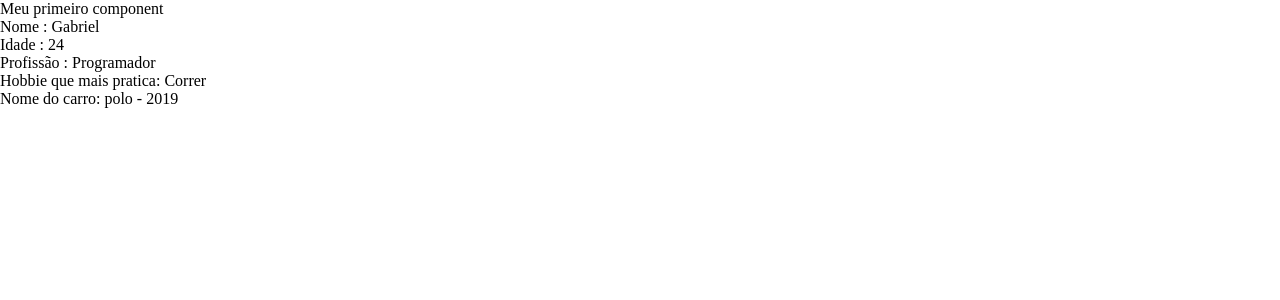
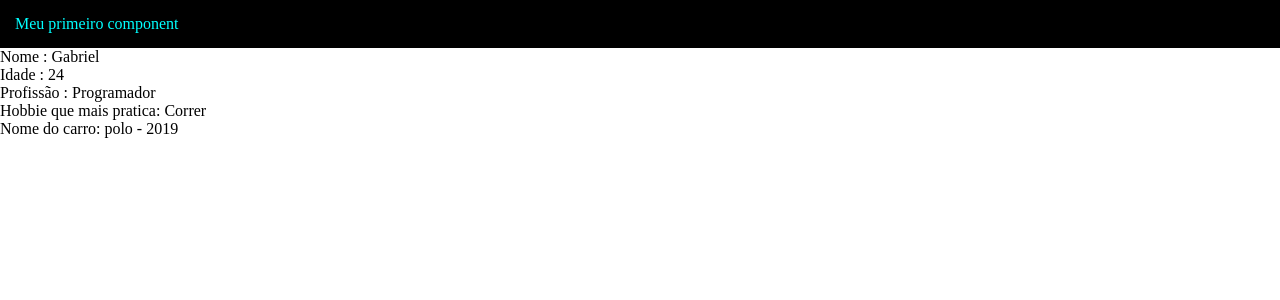
Before and after one commit to bielCoder/aulaAngular, an Angular app: page / in a window 1280 px wide. Shown: the top 300 px of the page. Built offline with nearby package versions, Linux system fonts and the light colour scheme.

Commit message:
initial commit

```diff
--- a/src/app/components/first-component/first-component.component.html
+++ b/src/app/components/first-component/first-component.component.html
@@ -1,4 +1,4 @@
-<p c="title">Meu primeiro component</p>
+<p class="title">Meu primeiro component</p>
 <p>Nome : {{ name }}</p>
 <p>Idade : {{ age }}</p>
 <p>Profissão : {{ job }}</p>
```
